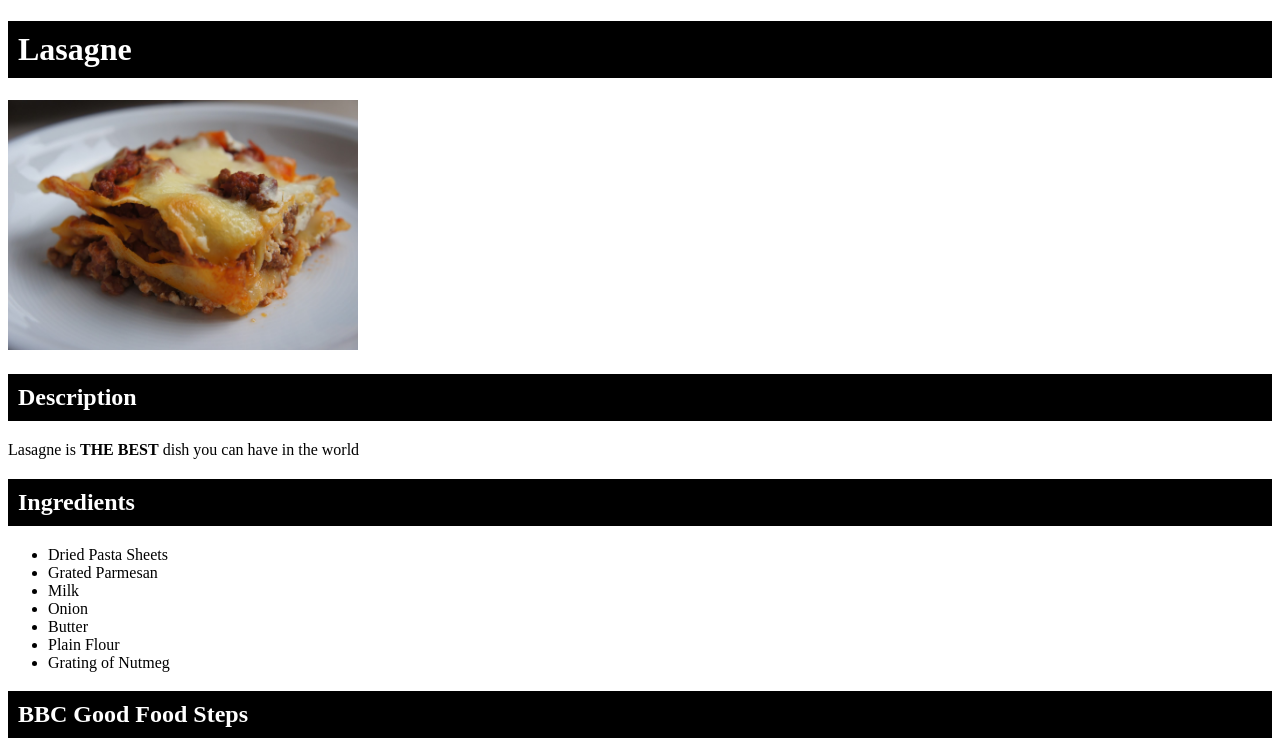
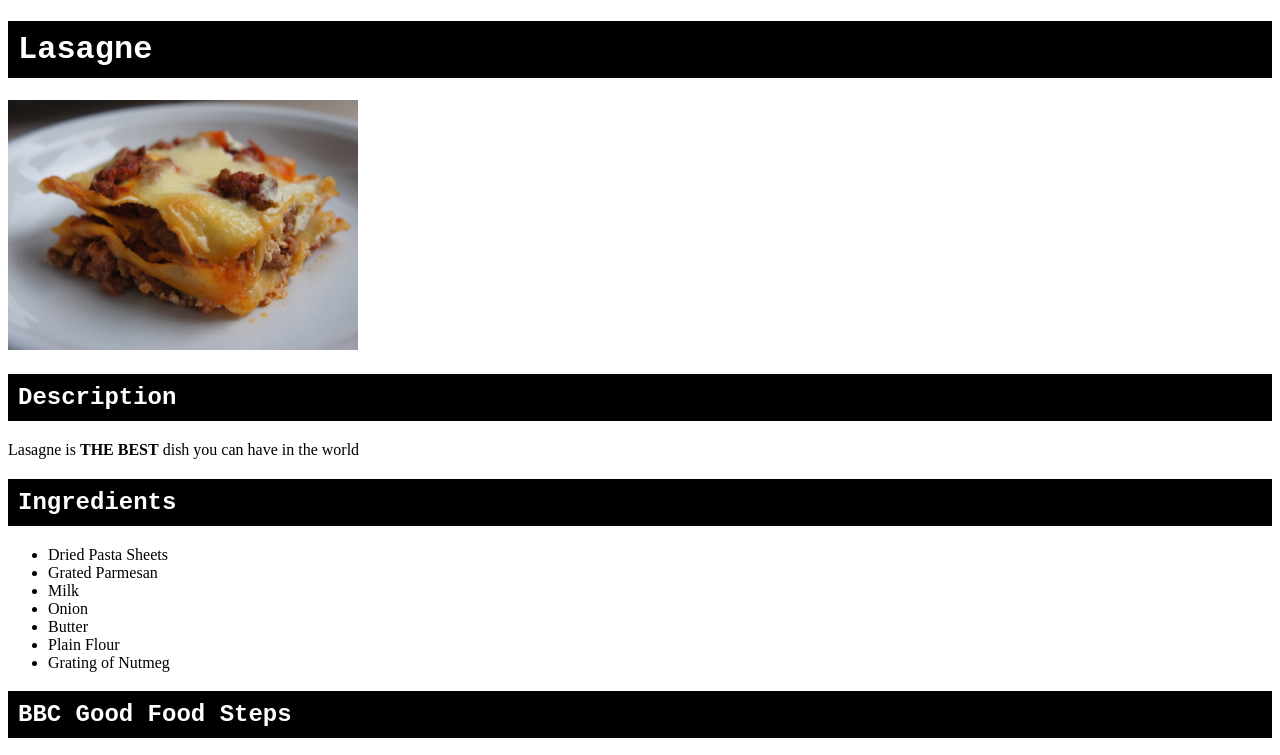
Before and after one commit to DivCodingHQ/odin-recipes, a plain HTML site: page recipes/lasagne.html in a window 1280 px wide. Shown: the top 755 px of the page. Drawn offline with Linux system fonts and the light colour scheme.

Commit message:
Style: Courier New Typography

```diff
--- a/recipes/style.css
+++ b/recipes/style.css
@@ -2,4 +2,5 @@
     background-color: black;
     color: white;
     padding: 10px;
+    font-family:'Courier New', Courier, sans-serif;
 }
```
